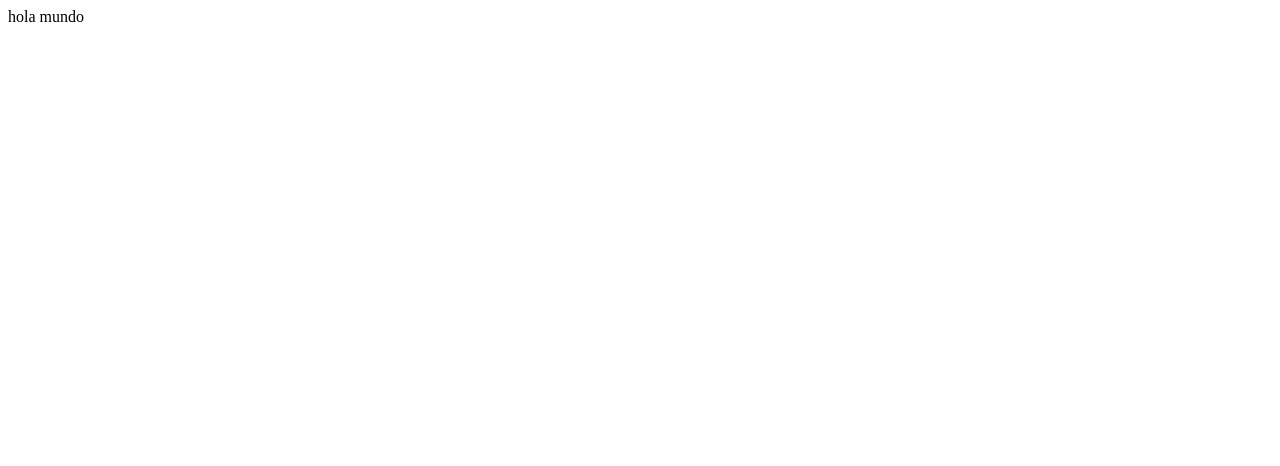
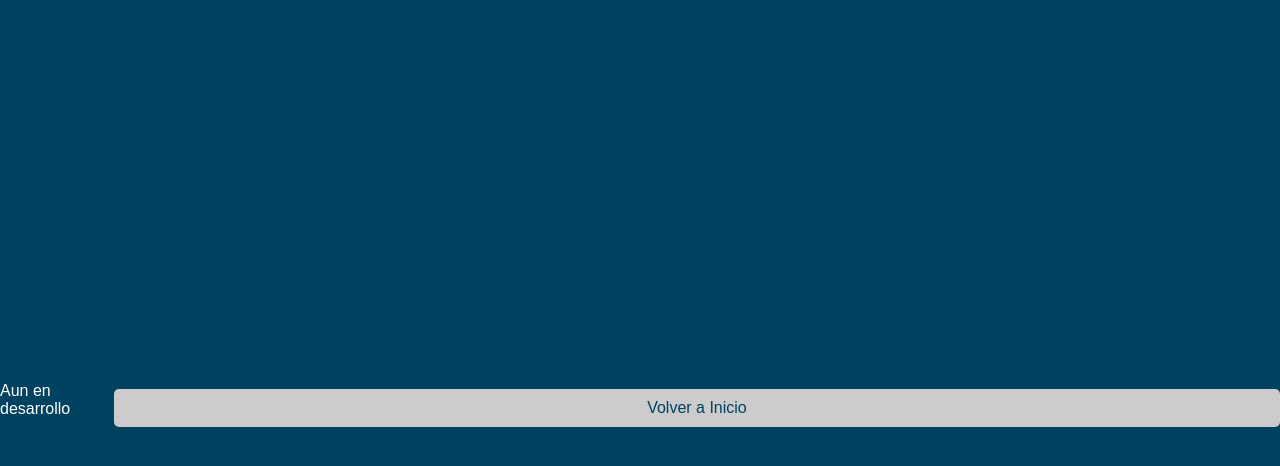
Before and after one commit to jkilleran/Proyecto-Renaco, a website: page src/public/404.html in a window 1280 px wide. Drawn offline with Linux system fonts and the light colour scheme.

Commit message:
funcionando 11

```diff
--- a/src/public/404.html
+++ b/src/public/404.html
@@ -1 +1,5 @@
-<p> hola mundo</p>
+<p> Aun en desarrollo </p>
+
+<button class="btn-back" onclick="window.location.href='/'">Volver a Inicio</button>
+
+<link rel="stylesheet" href="styles/register.css">
```
Also changed, not shown: src/public/inventory.html (+5 -0 lines).
